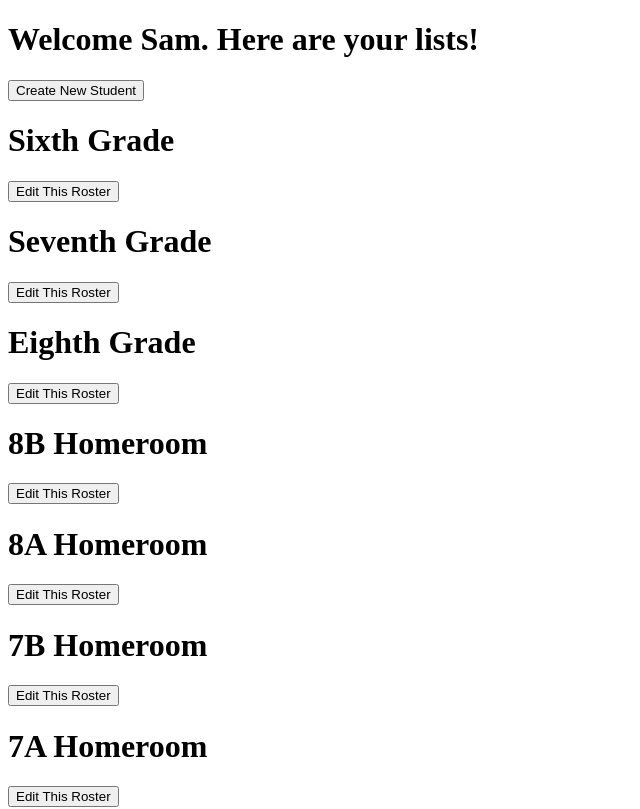
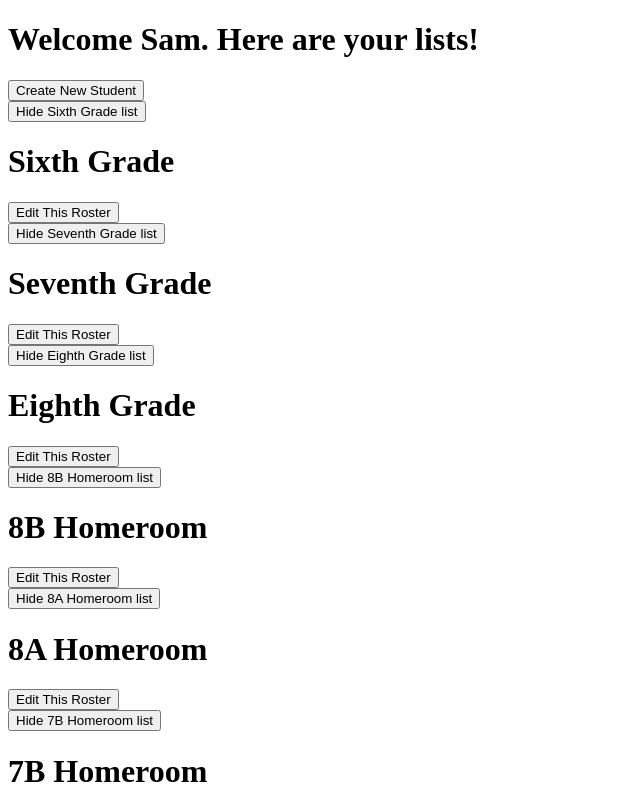
Before and after one commit to nestorcayananjr/list-manager, a React app: page / in a window 1280 px wide. Shown: the top 809 px of the page, without its empty margins (0-640 px from the left). Built offline with nearby package versions, Linux system fonts and the light colour scheme; no server answers.

Commit message:
hide lists button imp

```diff
--- a/src/Roster.js
+++ b/src/Roster.js
@@ -11,16 +11,10 @@ import Student from "./Student.js"
 const Roster = ({title, roster, studentDataBase, editStudents, allRosters, titleOfRosters}) => {
 
     const [editButton, setEditButton] = useState(false)
+    const [hideButton, setHideButton] = useState(false)
 
-/* EDITING THE ROSTER
-[]grab the roster state
-[]clone the state
-[]when you click the button, it opens an input field
-[]unsure of how to grab the information from the fields, but need to make it an array of first and last name
-[]set the state to be that
-[]send a query back to the database to update the database
-*/
 
+//edit the list
     const editList = (bool) => {
         console.log('clicked')
         if (!bool){
@@ -28,9 +22,11 @@ const Roster = ({title, roster, studentDataBase, editStudents, allRosters, title
         } else return setEditButton(false)
     }
 
-    const deleteList = () => {
-        console.log('list deleted!')
-    }
+    const hideList = (bool) => {
+        if (!bool){
+            return setHideButton(true)
+        } else return setHideButton(false)
+    };
 
  //creating studentComponent array to render a Student component for each name
     let studentComponents = [];
@@ -57,9 +53,10 @@ const Roster = ({title, roster, studentDataBase, editStudents, allRosters, title
         } else return <button onClick= {() => editList(true)}> Done Editing </button>
     }
 
-
+if (!hideButton){
         return (
             <div className = 'listComponent'>
+                <button onClick={() => hideList(hideButton)}>Hide {title} list</button>
                 <ListTitle title = {title}/>
                 <ol>
                     {studentComponents}
@@ -67,6 +64,10 @@ const Roster = ({title, roster, studentDataBase, editStudents, allRosters, title
                 {editButtonComponent()}
             </div>
         )
+    } else{
+        return(
+            <button onClick={() => hideList(hideButton)}>Show {title} List</button>
+        )
     }
-
+}
 export default Roster
```
Also changed, not shown: 1 other file (tests, documents, lock files or other folders). Lines whose indentation alone changed are shown as unchanged.
